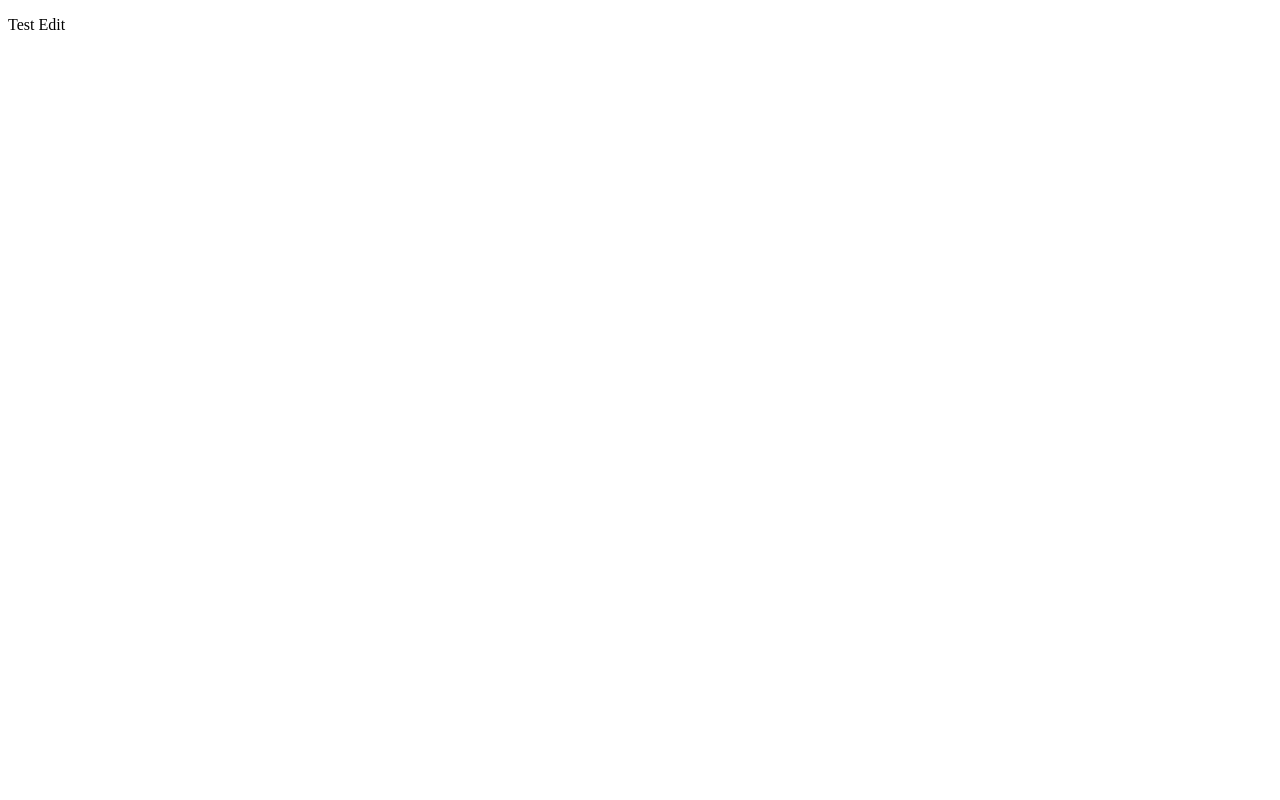
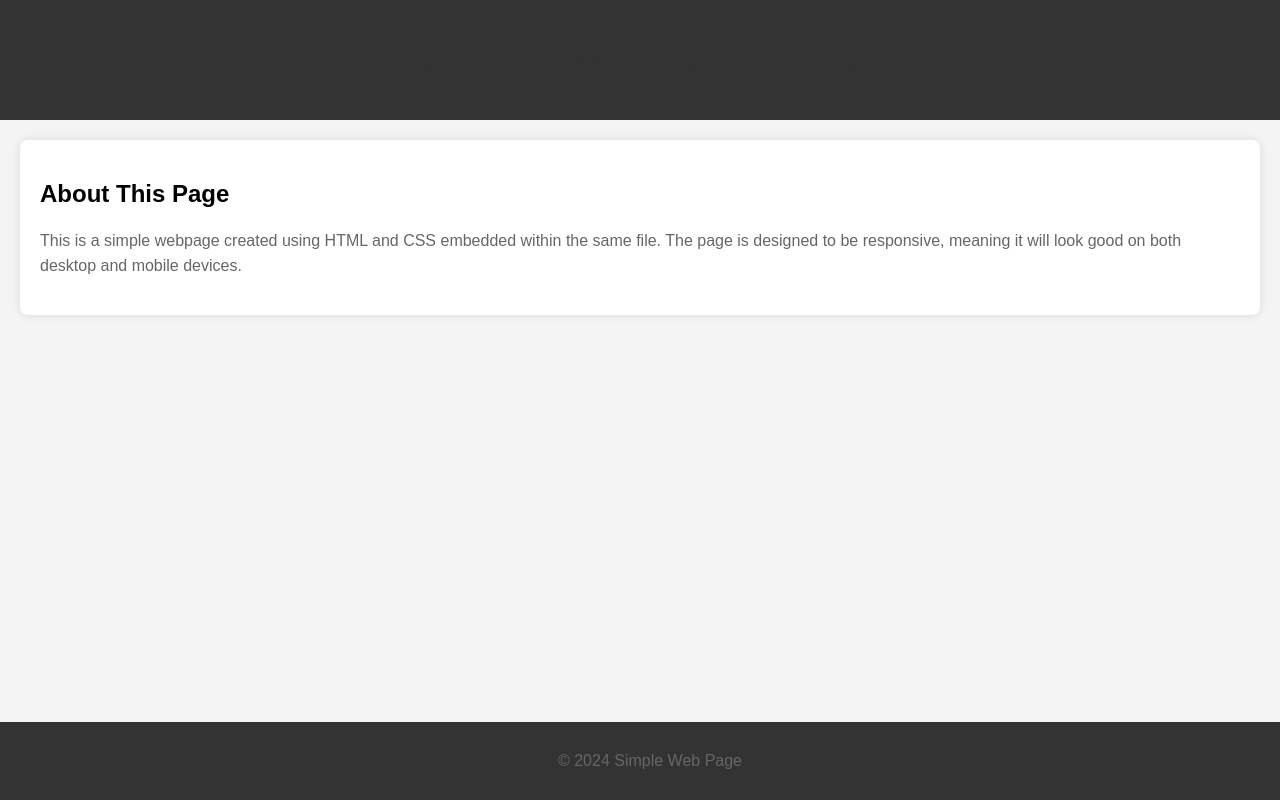
Before and after one commit to yahyaary/SweetTreat, a plain HTML site: page index.html in a window 1280 px wide. Drawn offline with Linux system fonts and the light colour scheme.

Commit message:
Update index.html

```diff
--- a/index.html
+++ b/index.html
@@ -1,8 +1,79 @@
 <!DOCTYPE html>
-<html>
-    <head>
-    </head>
-    <body>
-        <p>Test Edit</p>
-    </body>
+<html lang="en">
+<head>
+    <meta charset="UTF-8">
+    <meta name="viewport" content="width=device-width, initial-scale=1.0">
+    <title>Simple Web Page</title>
+    <style>
+        /* Basic CSS styles for the page */
+        body {
+            font-family: Arial, sans-serif;
+            background-color: #f4f4f4;
+            margin: 0;
+            padding: 0;
+        }
+
+        header {
+            background-color: #333;
+            color: white;
+            text-align: center;
+            padding: 20px;
+        }
+
+        .content {
+            padding: 20px;
+            margin: 20px;
+            background-color: #fff;
+            border-radius: 8px;
+            box-shadow: 0 0 10px rgba(0, 0, 0, 0.1);
+        }
+
+        h1 {
+            color: #333;
+        }
+
+        p {
+            color: #666;
+            line-height: 1.6;
+        }
+
+        footer {
+            text-align: center;
+            padding: 10px;
+            background-color: #333;
+            color: white;
+            position: fixed;
+            width: 100%;
+            bottom: 0;
+        }
+
+        /* Responsive design */
+        @media (max-width: 600px) {
+            .content {
+                margin: 10px;
+                padding: 15px;
+            }
+
+            header, footer {
+                padding: 15px;
+            }
+        }
+    </style>
+</head>
+<body>
+
+    <header>
+        <h1>Welcome to My Simple Web Page</h1>
+    </header>
+
+    <div class="content">
+        <h2>About This Page</h2>
+        <p>This is a simple webpage created using HTML and CSS embedded within the same file. The page is designed to be responsive, meaning it will look good on both desktop and mobile devices.</p>
+    </div>
+
+    <footer>
+        <p>&copy; 2024 Simple Web Page</p>
+    </footer>
+
+</body>
 </html>
```
